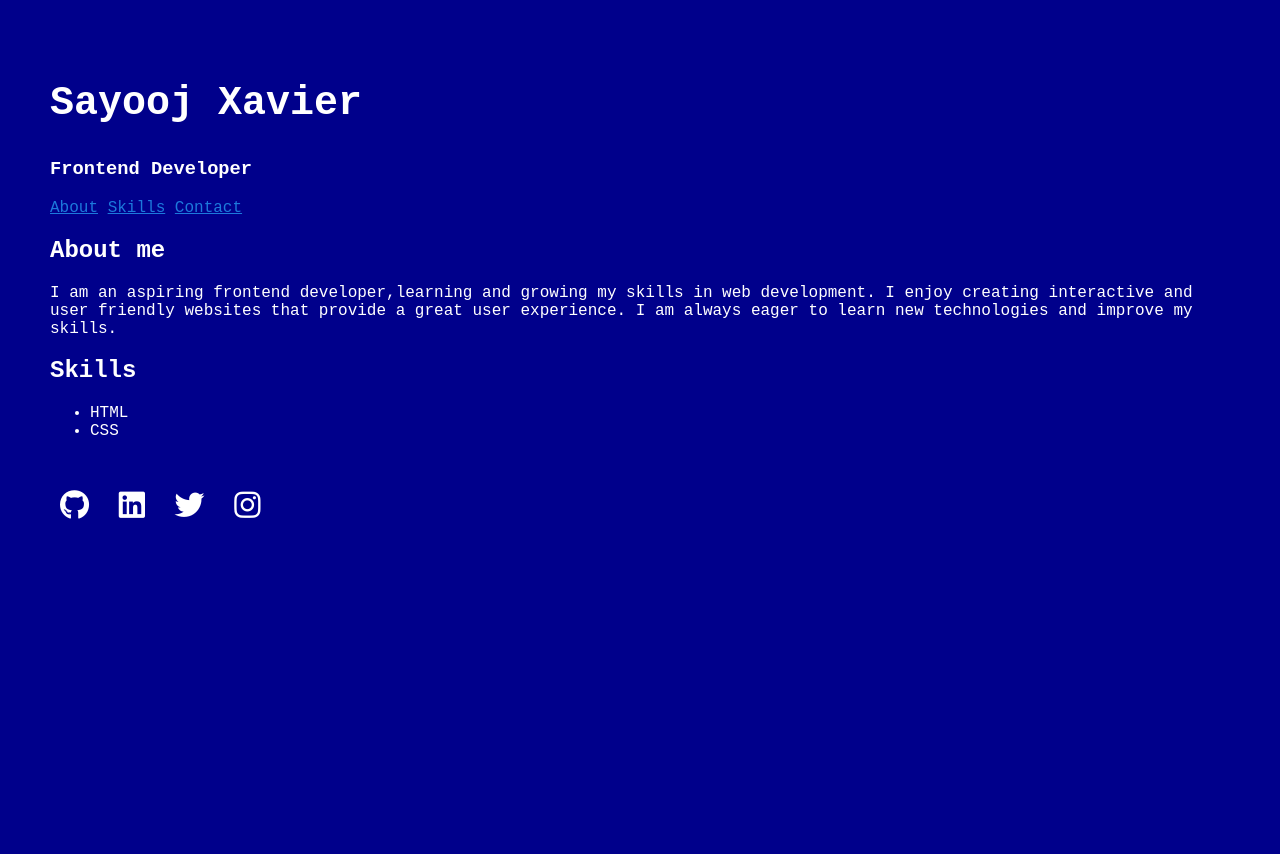
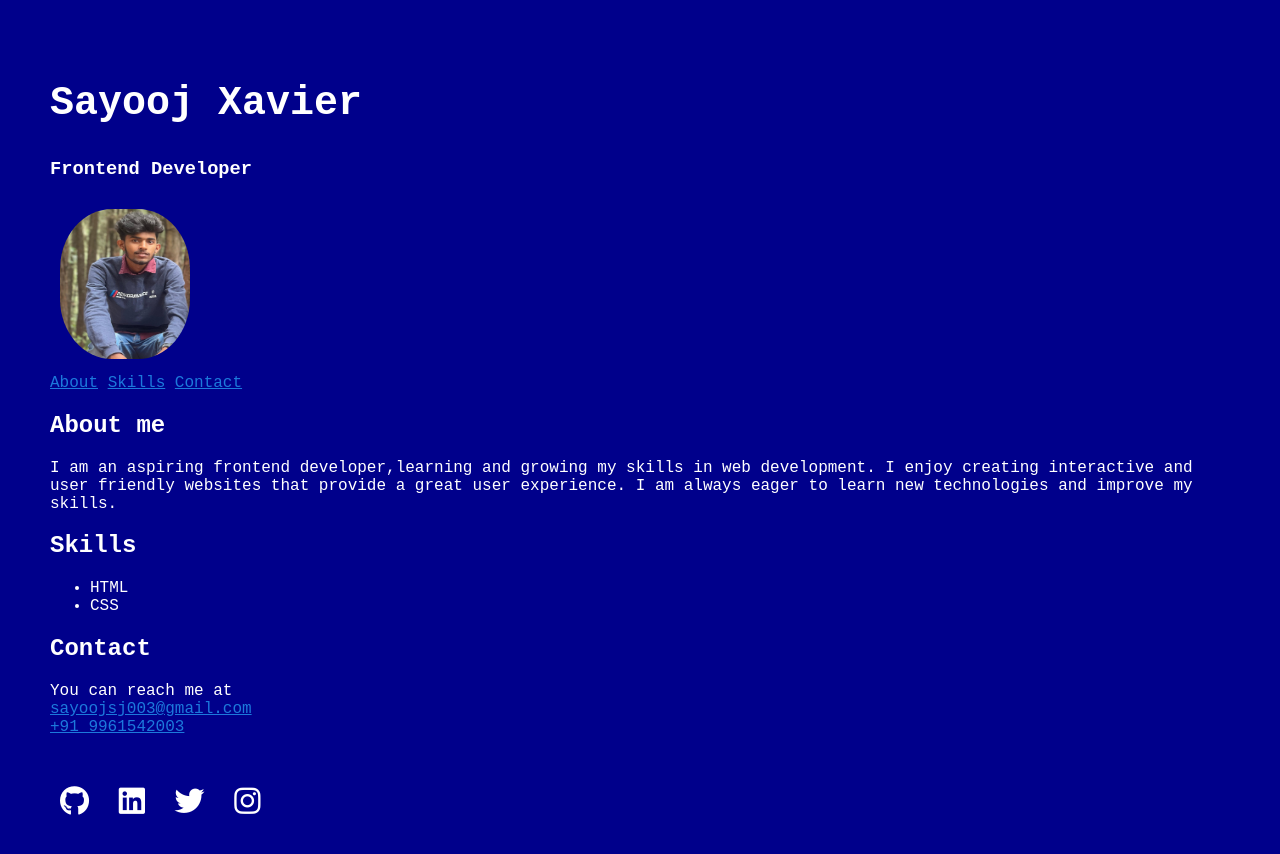
Before and after one commit to SJXVR/portforlio-site, a plain HTML site: page index.html in a window 1280 px wide. Before the commit the page ends 800 px from the top, so only its background shows below. Drawn offline with Linux system fonts and the light colour scheme.

Commit message:
updated index and style files, added contact section, and modified image styles

```diff
--- a/index.html
+++ b/index.html
@@ -11,6 +11,7 @@
     <div class="profile">
     <h1>Sayooj Xavier</h1>
     <h3>Frontend Developer</h3>
+    <img src="sayooj.jpeg" alt="sayooj">
     <nav>
         <a href="#about">About</a>
         <a href="#skills">Skills</a>
@@ -29,6 +30,13 @@
             <li>CSS</li>
         </ul>
     </section>
+    <section id="contact">
+        <h2>Contact</h2>
+        <p>You can reach me at <br>
+            <a href="mailto:sayoojsj003@gmail.com">sayoojsj003@gmail.com</a><br>
+          <a href="tel:+919961542003">+91 9961542003</a>
+        </p>
+    </section>
     </div>
     <div class="social-icons">
         <a href="https://github.com/sjxvr" target="_blank"><i class="fab fa-github"></i></a>
--- a/style.css
+++ b/style.css
@@ -3,6 +3,12 @@ body {
     padding: 0;
     font-family:'Courier New', Courier, monospace;
     background-color: darkblue;
+}
+img {
+    width: 130px;
+    height: 150px;
+    border-radius: 40%;
+    margin: 10px;
 }
 
 .profile {
@@ -17,13 +23,13 @@ h1 {
     margin-top: 80px;
 }
 .social-icons {
-    margin-bottom: 10px;
+    margin-top: 5px;
     margin: 50px 50px;
 }
 .social-icons a {
     color: white;
-    margin: 0px 10px;
     font-size: 30px;
+    margin: 0 10px;
 }
 a {
     color: rgb(28, 121, 220);
```
Also changed, not shown: sayooj.jpeg (added).
